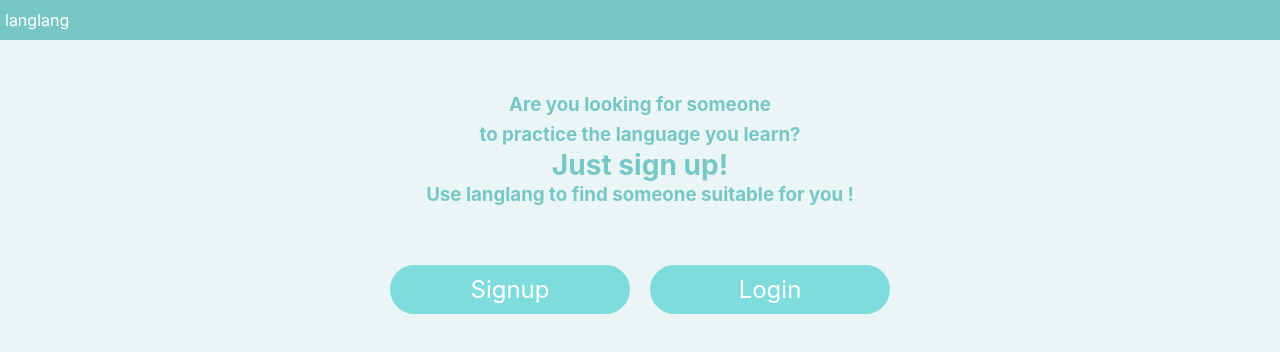
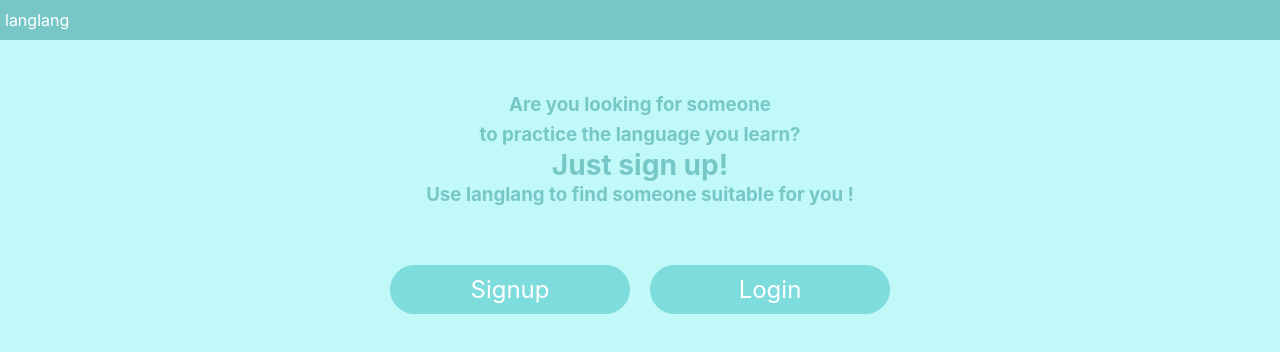
Before and after one commit to maiyamawaki/-langlang-frontend, a React app: page / in a window 1280 px wide. Built offline with nearby package versions, Linux system fonts and the light colour scheme; no server answers.

Commit message:
bg style upload

```diff
--- a/src/index.css
+++ b/src/index.css
@@ -4,7 +4,7 @@ body {
     'Cantarell', 'Fira Sans', 'Droid Sans', 'Helvetica Neue', sans-serif;
   -webkit-font-smoothing: antialiased;
   -moz-osx-font-smoothing: grayscale;
-  background-color: #EAF5F5;
+  background-color: #c1f8f8;
   color:#508f8f;
   box-sizing: border-box;
 }
```
